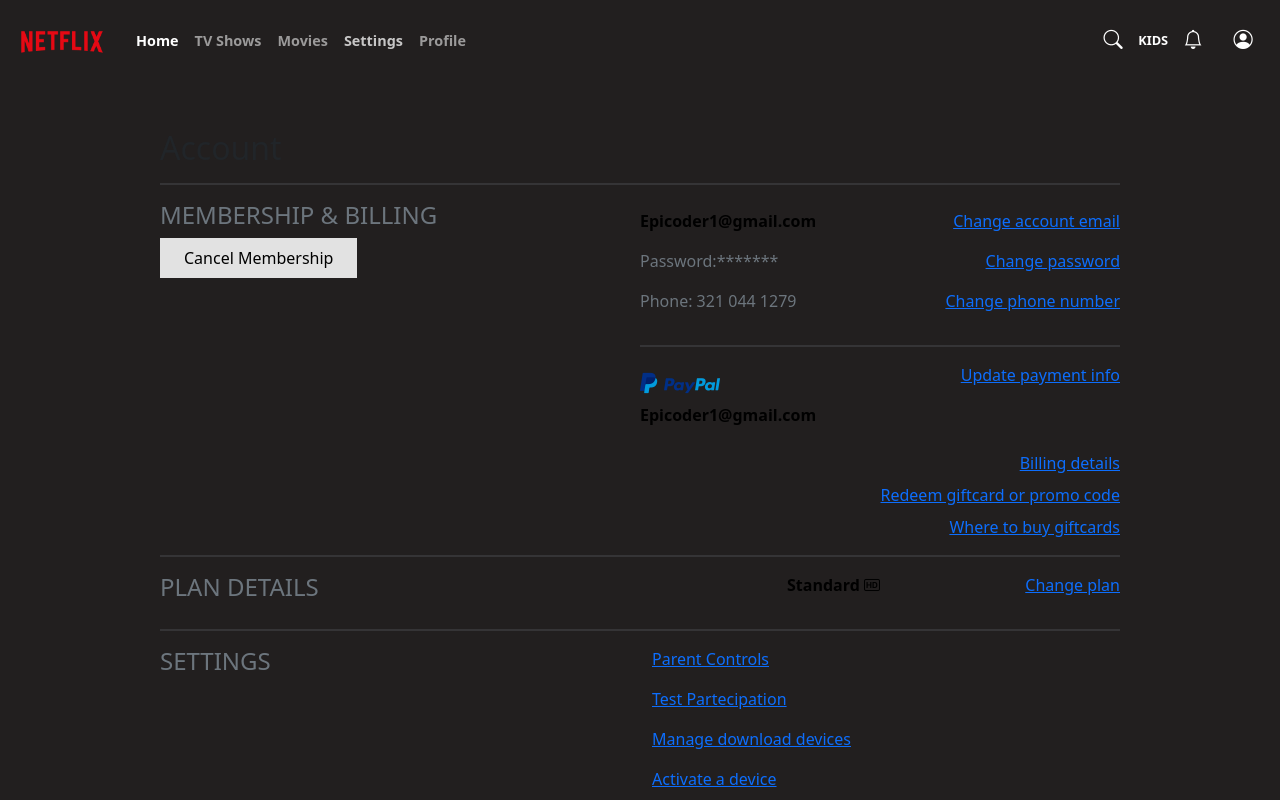
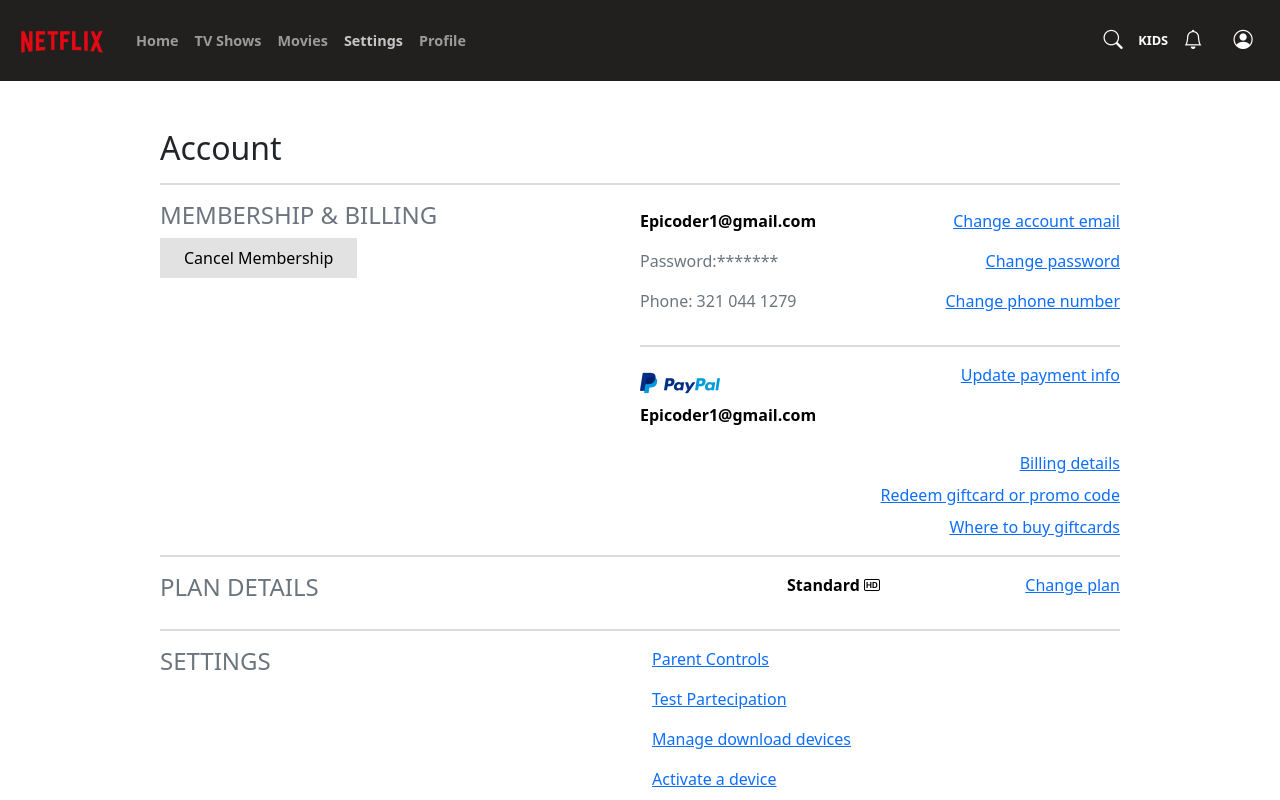
Before and after one commit to Domy15/progetto-settimanale-S9, a React (Vite) app: page / in a window 1280 px wide. Both pictures are taken after a click on the link "Settings". Shown: the top 800 px of the page. Built offline with nearby package versions, Linux system fonts and the light colour scheme; no server answers.

Commit message:
pagina finita + extra

```diff
--- a/index.html
+++ b/index.html
@@ -2,9 +2,9 @@
 <html lang="en">
   <head>
     <meta charset="UTF-8" />
-    <link rel="icon" type="image/svg+xml" href="/vite.svg" />
+    <link rel="icon" href="/src/assets/logo.png" />
     <meta name="viewport" content="width=device-width, initial-scale=1.0" />
-    <title>Vite + React</title>
+    <title>Netflix</title>
   </head>
   <body class="body">
     <div id="root"></div>
--- a/src/components/NavBar.jsx
+++ b/src/components/NavBar.jsx
@@ -26,7 +26,7 @@
           <div className="collapse navbar-collapse" id="navbarSupportedContent">
             <ul className="navbar-nav me-auto mb-2 mb-lg-0">
               <li className="nav-item">
-                <a className="nav-link active fw-bold" href="#" onClick={() => this.props.changePage(1)}>Home</a>
+                <a className="nav-link fw-bold" href="#" onClick={() => this.props.changePage(1)}>Home</a>
               </li>
               <li className="nav-item">
                 <a className="nav-link fw-bold" href="#">TV Shows</a>
--- a/src/pages/Settings.jsx
+++ b/src/pages/Settings.jsx
@@ -1,7 +1,8 @@
 function Settings() {
   return (
+    <div className="bg-white py-5">
       <div className="w-75 m-auto">
-      <h1 className="h2 mt-5">Account</h1>
+        <h1 className="h2">Account</h1>
         <hr className="border border-secondary my-3" />
         <div className="d-md-flex">
           <div className="div">
@@ -92,11 +93,7 @@
           <div className="ms-3 div">
             <div className="d-flex justify-content-between">
               <div className="d-flex justify-content-start align-items-center">
-              <img
-                src="public/avatar.png"
-                width="30em"
-                height="30em"
-              />
+                <img src="public/avatar.png" width="30em" height="30em" />
                 <p className="text-black fw-bold ms-2">Epicoder #1</p>
               </div>
               <div>
@@ -126,6 +123,7 @@
           </div>
         </div>
       </div>
+    </div>
   );
 }
 
```
Lines whose indentation alone changed are shown as unchanged.
